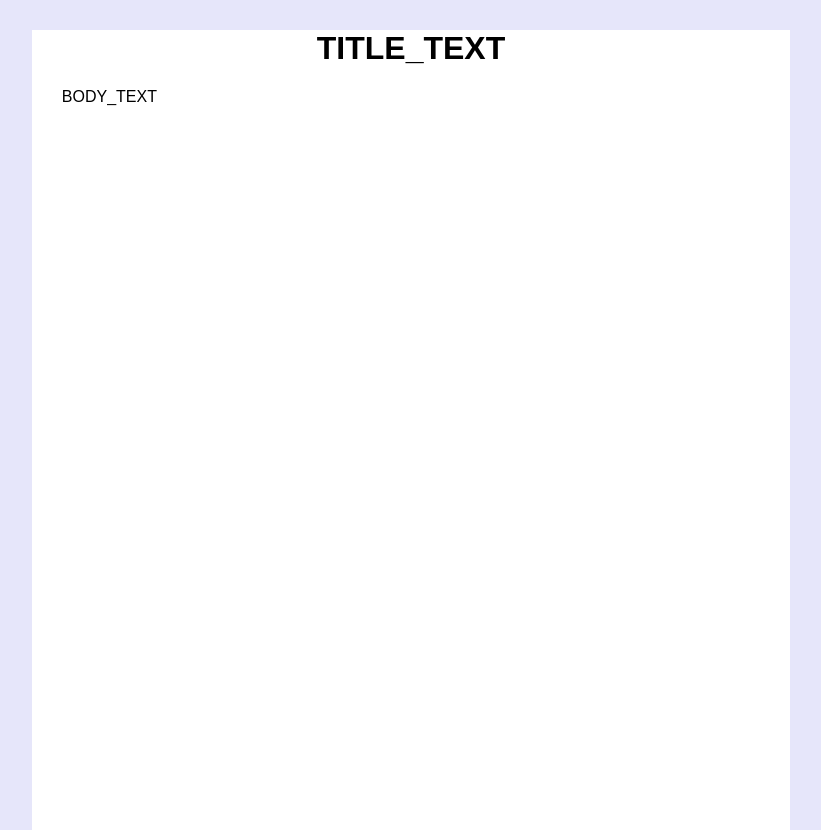
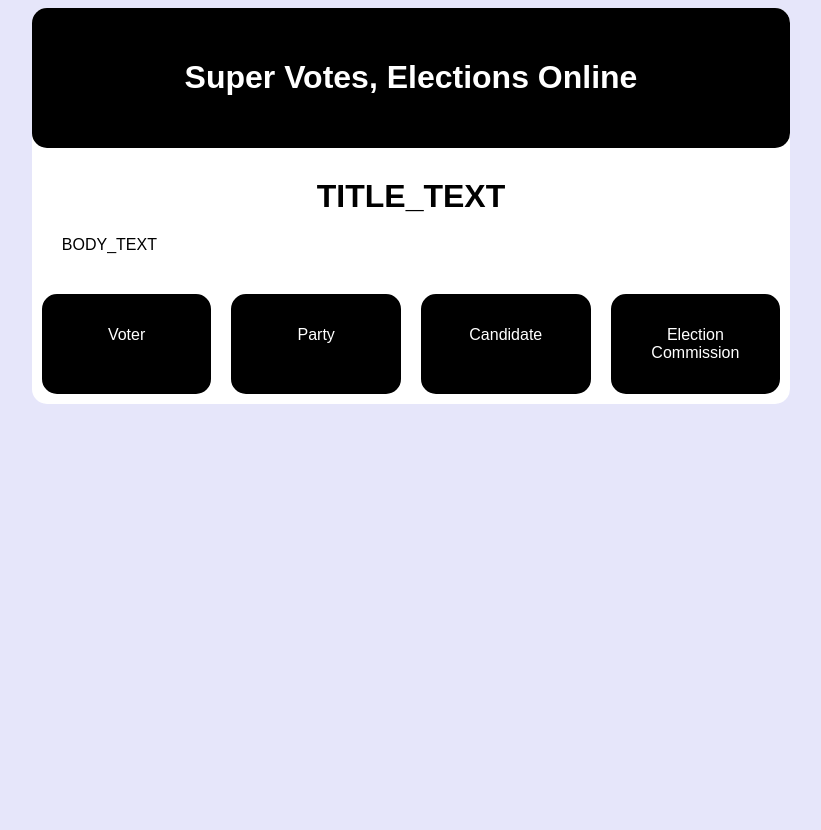
Before and after one commit to shanmeiliu/comp6905-group5, a website: page templates/template.html in a window 1280 px wide. Shown: the whole page, without its empty margins (229-1050 px from the left). After the commit the page ends 800 px from the top, so only its background shows below. Drawn offline with Linux system fonts and the light colour scheme; files that its build step writes are made by us from their sources.

Commit message:
some stuff for the demo

```diff
--- a/static/style.css
+++ b/static/style.css
@@ -4,23 +4,24 @@ body{
 	font-family: 		sans-serif;
 }
 
-body, html {
-  height:100%;
-}
-
 #body2{
 	display: block;
-	width: 60%; margin-right: auto; margin-left: auto;
-  height:100%;
-  margin-top: 30px;
-  margin-bottom: 30px;
+	margin-top: 0;
+
+	width: 60%;
+	margin-right: auto;
+	margin-left: auto;
+
 	background-color: white ;
 	text-align: left;
+
+	border-radius: 15px;
+	-moz-border-radius: 15px;
 }
 
 #body3{
 	display: block;
-  margin: 30px 30px 30px 30px;
+	margin: 30px 30px 30px 30px;
 	text-align: left;
 }
 
--- a/templates/template.html
+++ b/templates/template.html
@@ -5,12 +5,71 @@
 <title>Everybody Votes - TITLE_TEXT</title>
 </head>
 
+<style type="text/css">
+div.button
+{
+	width:120px;
+	padding: 30px;
+	margin: 10px;
+	border: 2px solid #000;
+	border-radius: 15px;
+	-moz-border-radius: 15px;
+	text-align: center;
+	color: white;
+	background-color: black;
+}
+div.button:hover
+{
+	width:120px;
+	padding: 30px;
+	margin: 10px;
+	border: 2px solid #000;
+	border-radius: 15px;
+	-moz-border-radius: 15px;
+	text-align: center;
+	color: black;
+	background-color: white;
+}
+
+div.buttonbar{
+	display: flex;
+ 	margin-left: auto;
+ 	margin-right: auto;
+}
+
+div.header{
+	width:100%;
+	display: block;
+  	margin-left: auto;
+  	margin-right: auto;
+
+	padding-top: 30px;
+	padding-bottom: 30px;
+
+	margin: 0px;
+	border-radius: 15px;
+	-moz-border-radius: 15px;
+	text-align: center;
+	color: white;
+	background-color: black;
+}
+</style>
+
+
+
 <body>
 	<div id=body2>
+	<div class="header"> <h1> Super Votes, Elections Online</h1></div>
 		<div id=body3>
 			<h1>TITLE_TEXT</h1>
 			BODY_TEXT
 		</div>
+		<div class='buttonbar'>
+			<div class='button' onclick='document.cookie="session_id=voter1"; window.location.href = "./menu.html";'> Voter </div>
+			<div class='button' onclick='document.cookie="session_id=party1"; window.location.href = "./menu.html";'> Party </div>
+			<div class='button' onclick='document.cookie="session_id=candidate1"; window.location.href = "./menu.html";'> Candidate </div>
+			<div class='button' onclick='document.cookie="session_id=admin1"; window.location.href = "./menu.html";'> Election Commission </div>
+		</div>
 	</div>
 </body>
 </html>
```
Also changed, not shown: initialize_db.js (added, +51 -0 lines), sessions.js (+16 -0 lines).
